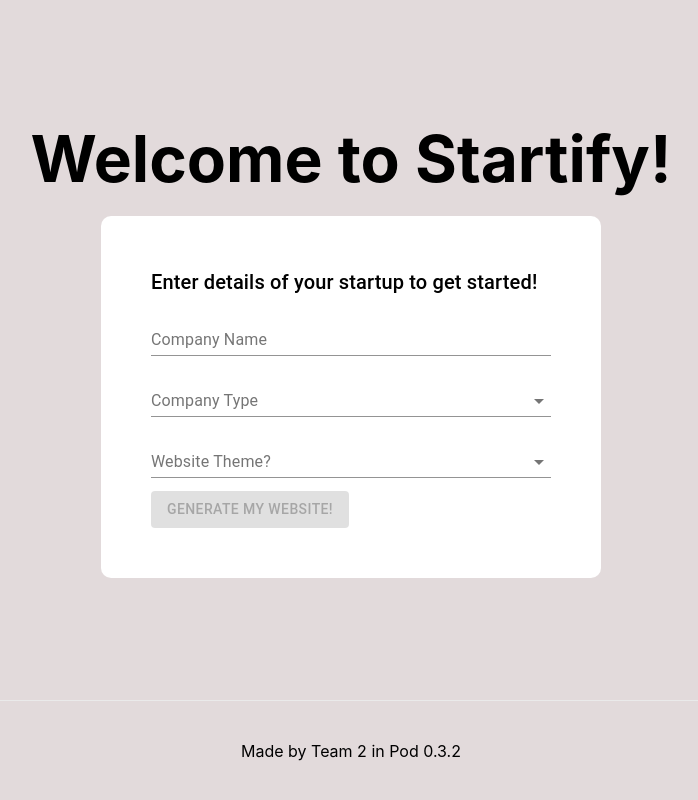
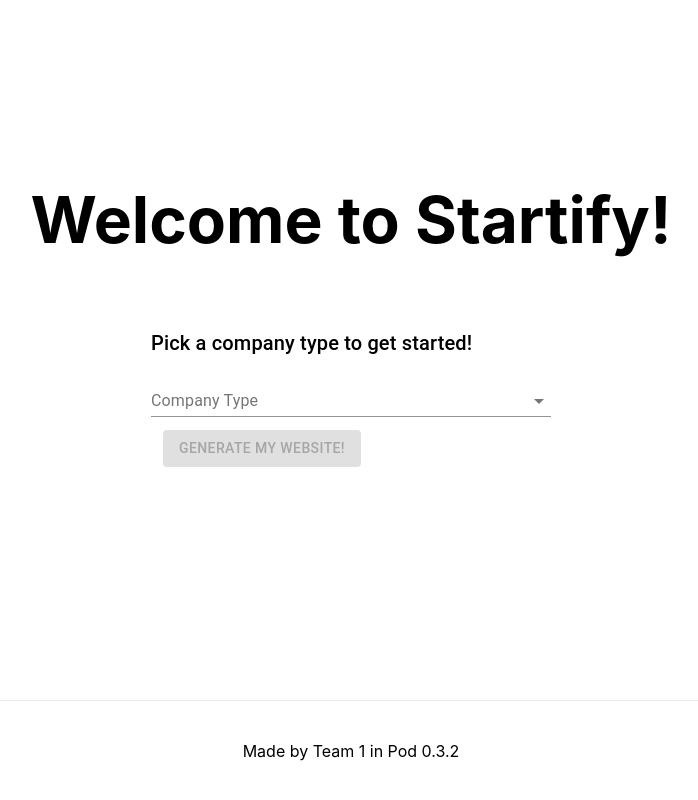
Before and after one commit to Drewbi/startify, a Next.js app: page / in a window 1280 px wide. Shown: the whole page, without its empty margins (289-987 px from the left). Built offline with nearby package versions, Linux system fonts and the light colour scheme.

Commit message:
url parameter on click

```diff
--- a/components/FormField.tsx
+++ /dev/null
@@ -1,34 +0,0 @@
-import React from 'react';
-import { ErrorMessage, Field } from 'formik';
-import TextField from '@material-ui/core/TextField';
-
-interface FormFieldProps {
-  name: string;
-  label: string;
-  type?: string;
-  required?: boolean;
-}
-
-const FormField: React.FC<FormFieldProps> = ({
-  name,
-  label,
-  type = 'text',
-  required = false,
-}: FormFieldProps) => {
-  return (
-    <div style={{ margin: '10px 0' }}>
-      <Field
-        required={required}
-        autoComplete="off"
-        as={TextField}
-        label={label}
-        name={name}
-        fullWidth
-        type={type}
-        helperText={<ErrorMessage name={name} />}
-      />
-    </div>
-  );
-};
-
-export default FormField;
--- a/pages/index.tsx
+++ b/pages/index.tsx
@@ -1,56 +1,45 @@
 import Head from 'next/head';
 import { Formik, Form } from 'formik';
-import FormField from '../components/FormField';
 import FormSelect, { FormSelectItem } from '../components/FormSelect';
 import Button from '@material-ui/core/Button';
 import { Typography } from '@material-ui/core';
+import { useRouter } from 'next/router';
 
 interface FormValues {
-  name: string;
   type: string;
-  theme: string;
 }
 
 const initialValues: FormValues = {
-  name: '',
   type: '',
-  theme: '',
 };
 
 const positionItems: FormSelectItem[] = [
   {
     label: 'Corporate',
-    value: 'corporate',
+    value: '1',
   },
   {
     label: 'AI',
-    value: 'ai',
+    value: '2',
   },
   {
     label: 'Technology',
-    value: 'technology',
+    value: '3',
   },
   {
     label: 'E-Commerce',
-    value: 'e_commerce',
-  },
-];
-
-const themeItems: FormSelectItem[] = [
-  {
-    label: 'Dark Theme',
-    value: 'dark',
-  },
-  {
-    label: 'Light Theme',
-    value: 'light',
+    value: '4',
   },
 ];
 
 const Home: React.FC = () => {
+  const router = useRouter();
+
   const handleSubmit = (values: FormValues): void => {
-    // Make API Call with JSON.stringify(values);
-    console.log(JSON.stringify(values));
+    const generateRandomInteger = (max) => Math.floor(1 + Math.random() * max);
+    const typeId = values['type'];
+    const redirectURL = `/home/${generateRandomInteger(1000000)}?t=${typeId}`;
+    router.push(redirectURL);
   };
 
   return (
@@ -64,26 +53,20 @@ const Home: React.FC = () => {
         <h1 className="title">Welcome to Startify!</h1>
         <div className="form">
           <Typography variant="h6">
-            Enter details of your startup to get started!
+            Pick a company type to get started!
           </Typography>
           <Formik initialValues={initialValues} onSubmit={handleSubmit}>
             {({ dirty, isValid }) => {
               return (
                 <Form>
-                  <FormField name="name" label="Company Name" />
                   <FormSelect
                     name="type"
                     items={positionItems}
                     label="Company Type"
                   />
 
-                  <FormSelect
-                    name="theme"
-                    items={themeItems}
-                    label="Website Theme?"
-                  />
-
                   <Button
+                    style={{ marginLeft: '12px' }}
                     variant="contained"
                     color="primary"
                     disabled={!dirty || !isValid}
@@ -99,7 +82,7 @@ const Home: React.FC = () => {
       </main>
 
       <footer>
-        <p> Made by Team 2 in Pod 0.3.2 </p>
+        <p> Made by Team 1 in Pod 0.3.2 </p>
       </footer>
 
       <style jsx>{`
@@ -110,7 +93,6 @@ const Home: React.FC = () => {
           flex-direction: column;
           justify-content: center;
           align-items: center;
-          background-color: #e2dadb;
         }
 
         .form {
```
